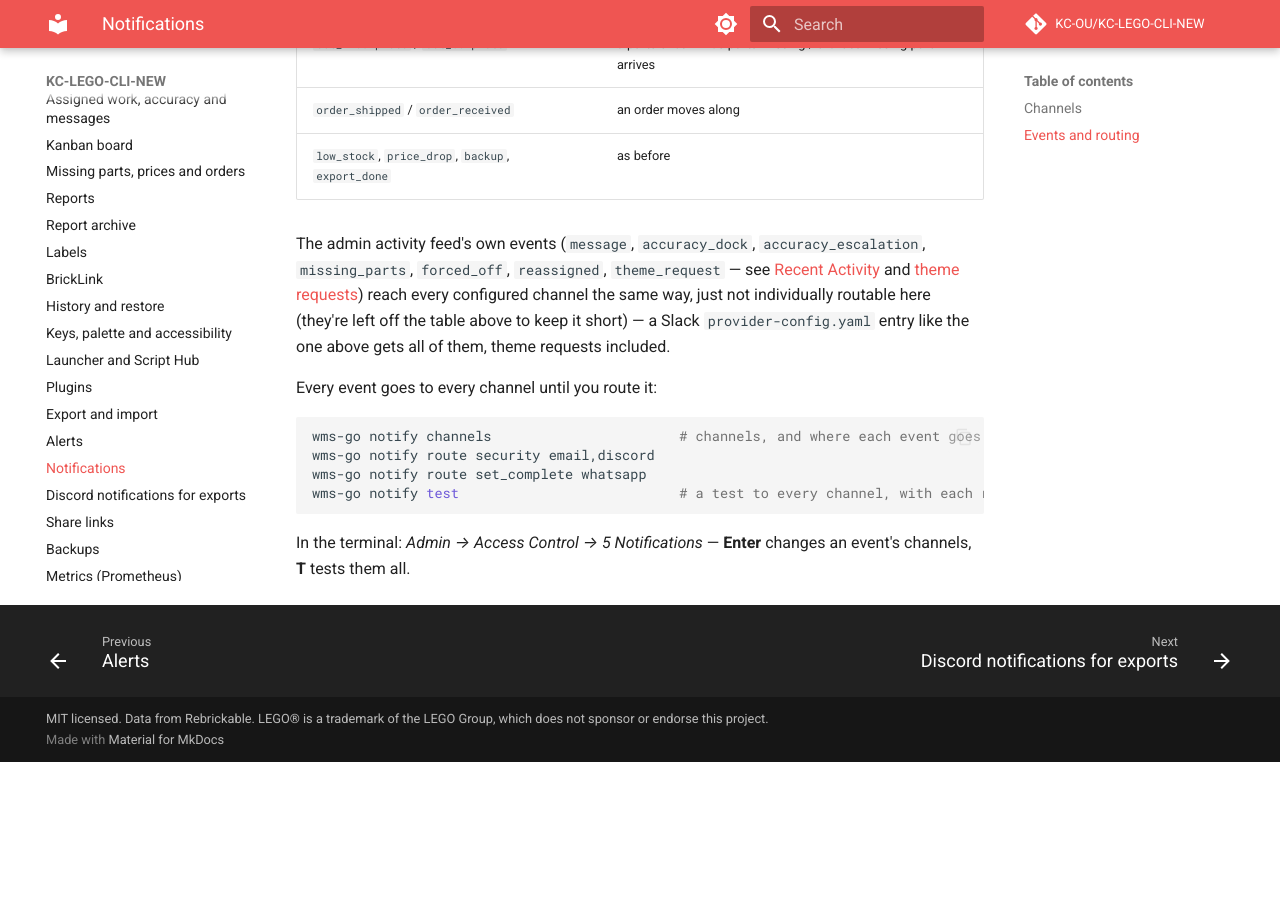
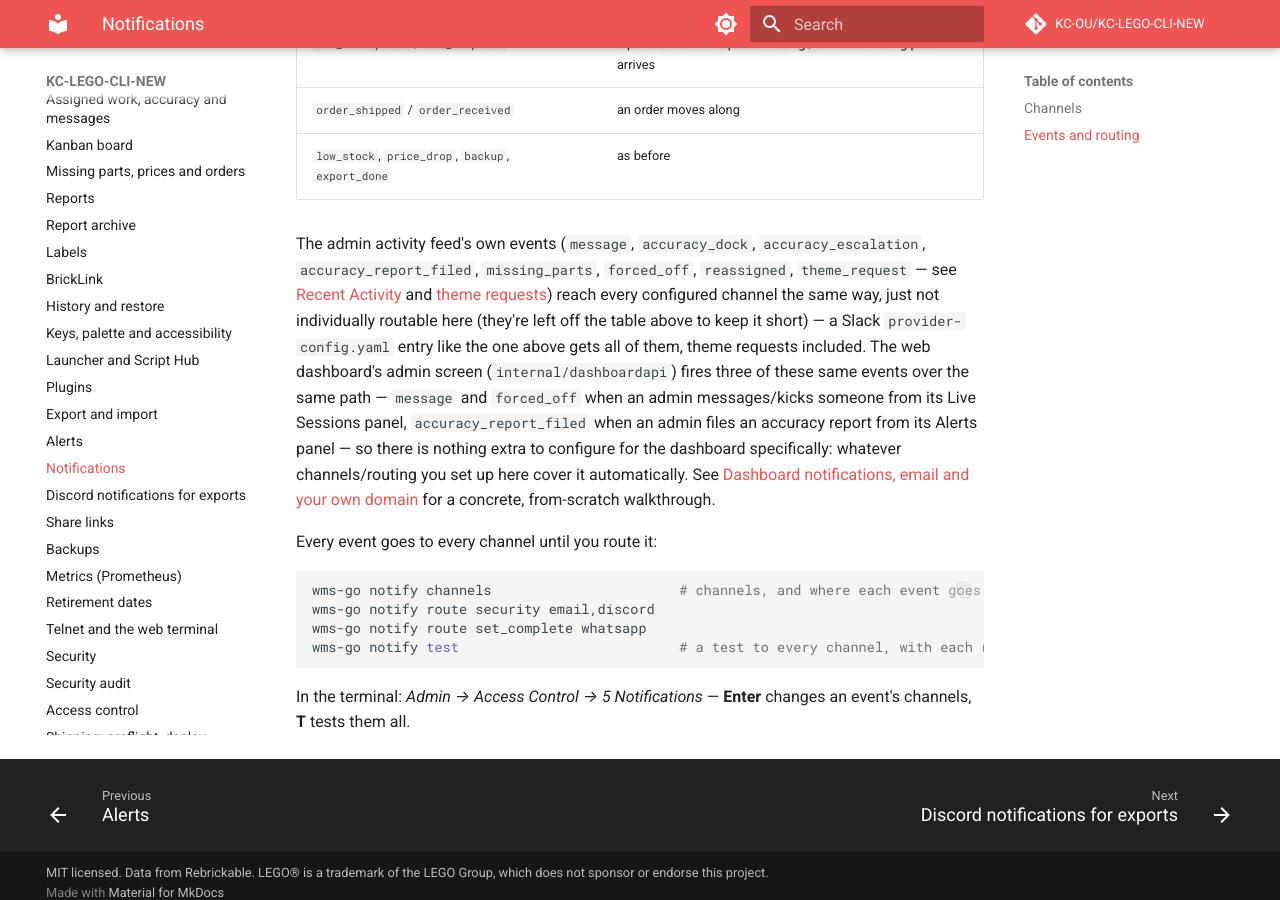
Before and after one commit to KC-OU/KC-LEGO-CLI-NEW, an MkDocs documentation site: the page built from docs/guides/notifications.md, in a window 1280 px wide and 900 px high, scrolled down 1226 px. Built offline with MkDocs 1.6.1 and Material for MkDocs 9.7.7, drawn with Linux system fonts in a browser that asks for light colours; comment, search, counter and statistics services are not loaded; before the commit the page ends 1988 px from its top, so only the background shows below that.

Commit message:
docs: dashboard Discord/email notification setup + custom domain guide
Confirms the dashboard's admin actions (message, forced_off,
accuracy_report_filed) already flow through the existing notify system
with no new code, and walks through SMTP options, Cloudflare Email
Routing vs. a real mailbox, and moving CLI/telnet/mobile/dashboard onto
a new domain via Hostinger (registrar) + Cloudflare (DNS/TLS/proxy).

Co-Authored-By: Claude Sonnet 5 <noreply@anthropic.com>
Claude-Session: https://claude.ai/code/session_01La943RRBi21J2iPGVMhDjo

```diff
--- a/docs/guides/notifications.md
+++ b/docs/guides/notifications.md
@@ -50,10 +50,16 @@ archive libraries with vulnerabilities that have no fixed release, which a gatew
 | `order_shipped` / `order_received` | an order moves along |
 | `low_stock`, `price_drop`, `backup`, `export_done` | as before |
 
-The admin activity feed's own events (`message`, `accuracy_dock`, `accuracy_escalation`, `missing_parts`, `forced_off`,
-`reassigned`, `theme_request` — see [Recent Activity](assigned-work.md) and [theme requests](keys-and-accessibility.md))
-reach every configured channel the same way, just not individually routable here (they're left off the table above to
-keep it short) — a Slack `provider-config.yaml` entry like the one above gets all of them, theme requests included.
+The admin activity feed's own events (`message`, `accuracy_dock`, `accuracy_escalation`, `accuracy_report_filed`,
+`missing_parts`, `forced_off`, `reassigned`, `theme_request` — see [Recent Activity](assigned-work.md) and
+[theme requests](keys-and-accessibility.md)) reach every configured channel the same way, just not individually
+routable here (they're left off the table above to keep it short) — a Slack `provider-config.yaml` entry like the
+one above gets all of them, theme requests included. The web dashboard's admin screen (`internal/dashboardapi`)
+fires three of these same events over the same path — `message` and `forced_off` when an admin messages/kicks
+someone from its Live Sessions panel, `accuracy_report_filed` when an admin files an accuracy report from its
+Alerts panel — so there is nothing extra to configure for the dashboard specifically: whatever channels/routing
+you set up here cover it automatically. See [Dashboard notifications, email and your own
+domain](dashboard-notifications-and-domain.md) for a concrete, from-scratch walkthrough.
 
 Every event goes to every channel until you route it:
 
```
Also changed, not shown: docs/guides/dashboard-notifications-and-domain.md (added, +144 -0 lines).
